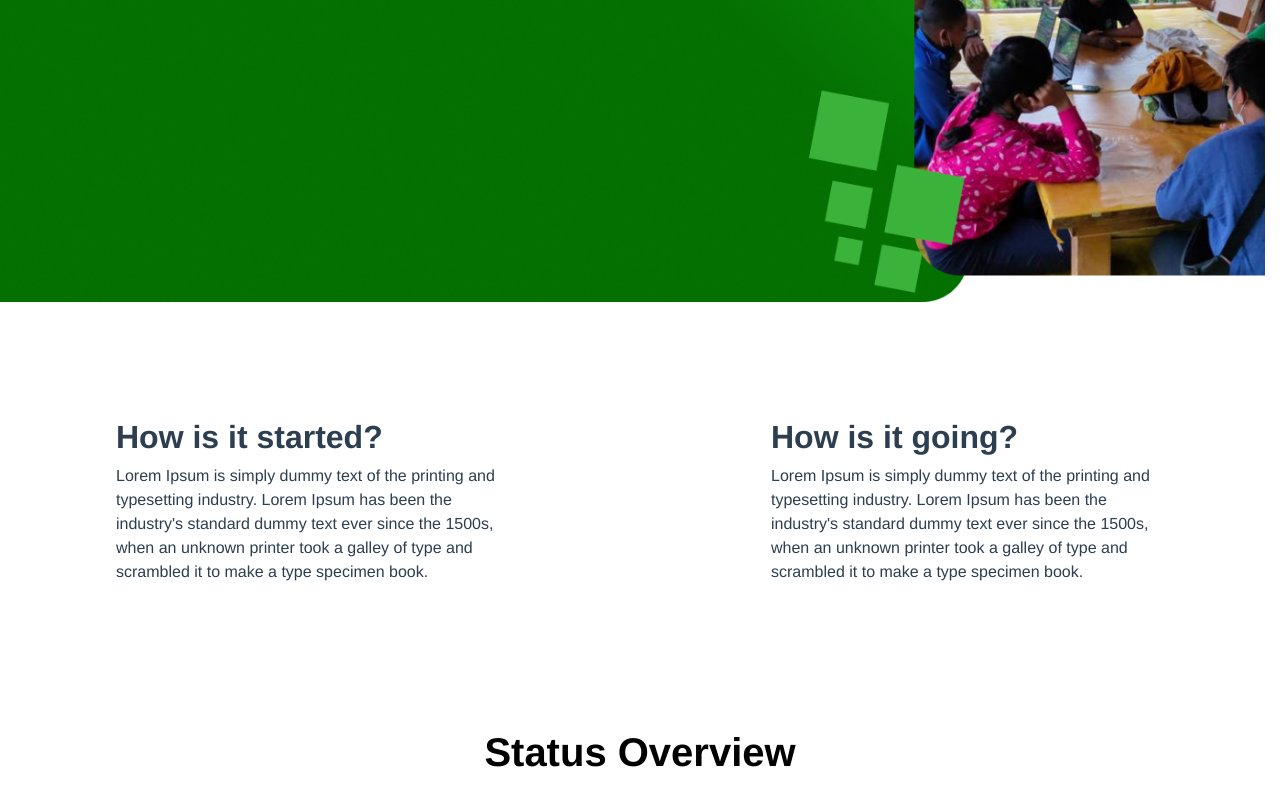
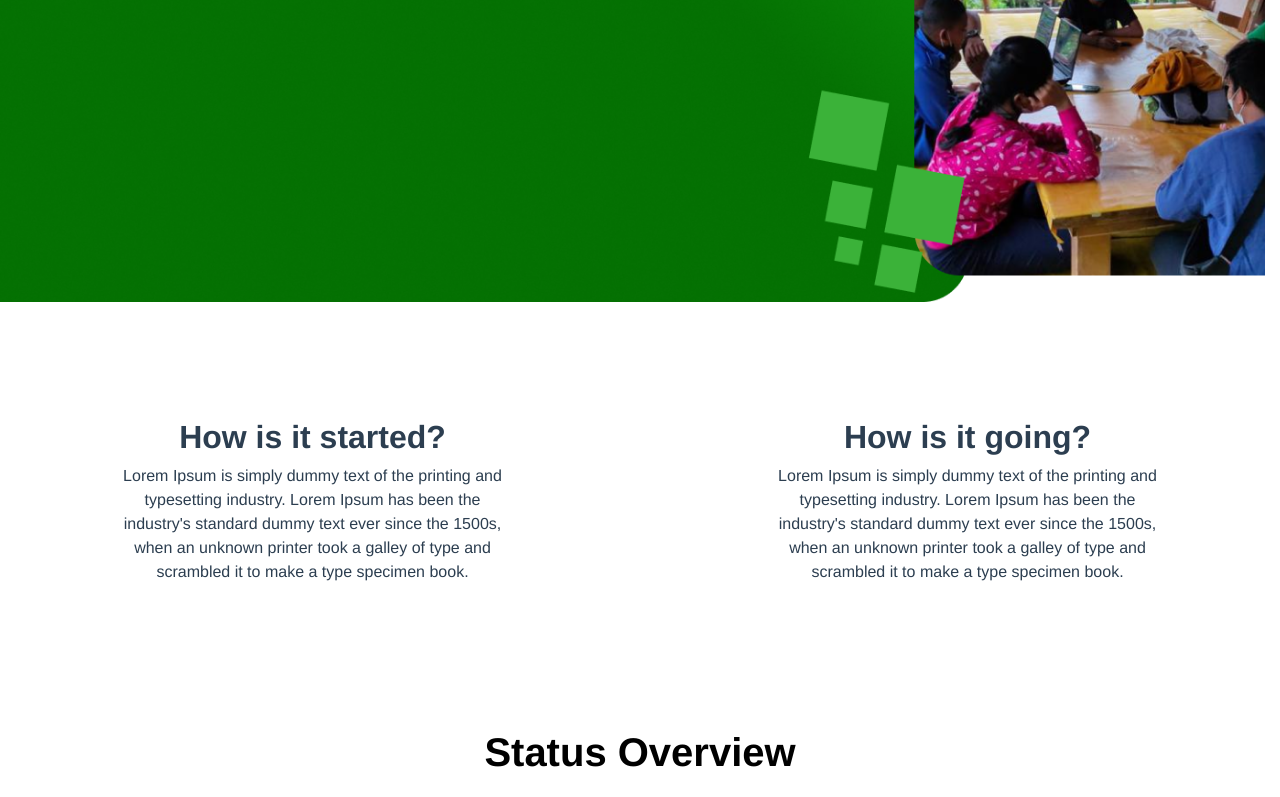
Before and after one commit to PutuRama/slukatcodingrama, a Vue app in the folder client/: page /program/enterprenuer in a window 1280 px wide. Shown: the part 431-1228 px from the top of the page. Built offline with nearby package versions, Linux system fonts and the light colour scheme.

Commit message:
Update enterprenuer-program.vue

```diff
--- a/client/src/views/enterprenuer-program.vue
+++ b/client/src/views/enterprenuer-program.vue
@@ -133,11 +133,7 @@
 .how {
   margin-bottom: 10%;
 }
-.row-how {
-  display: flex;
-  justify-content: center;
-  text-align: left;
-}
+
 .column-how {
   padding-left: 10%;
   padding-right: 10%;
```
